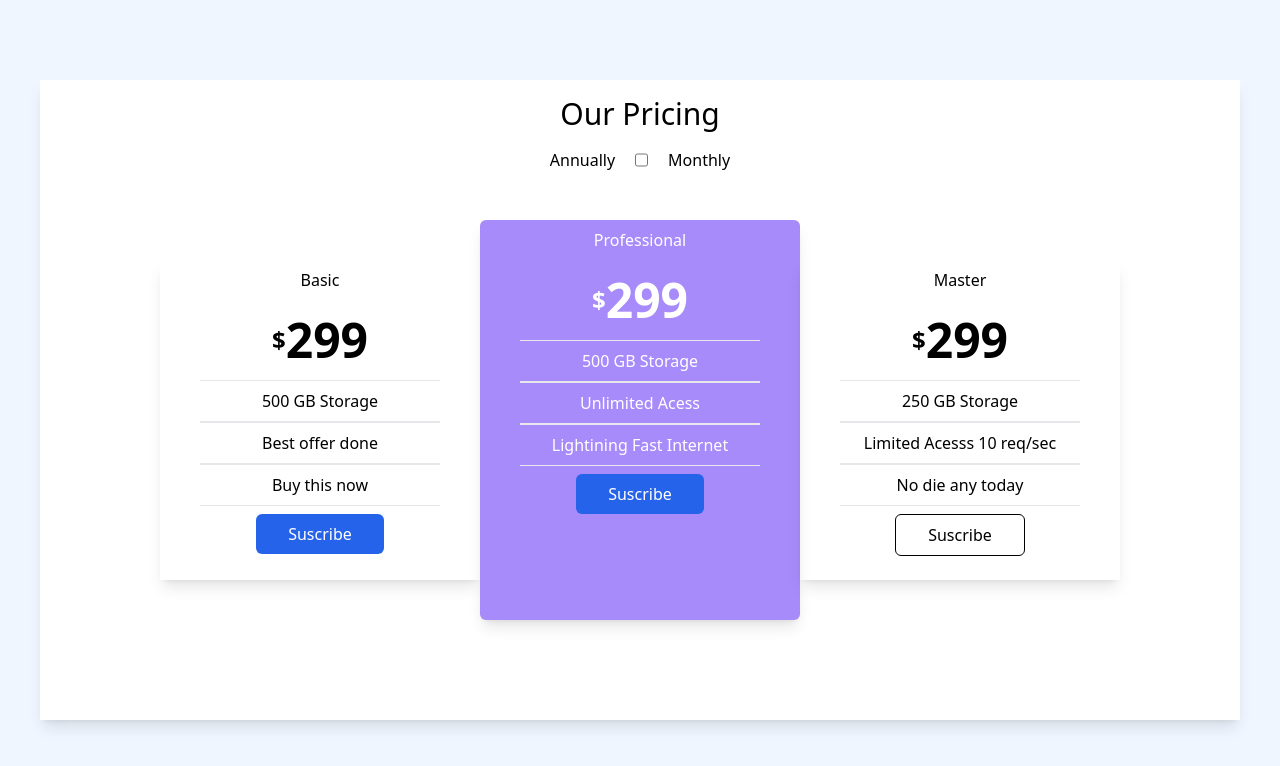
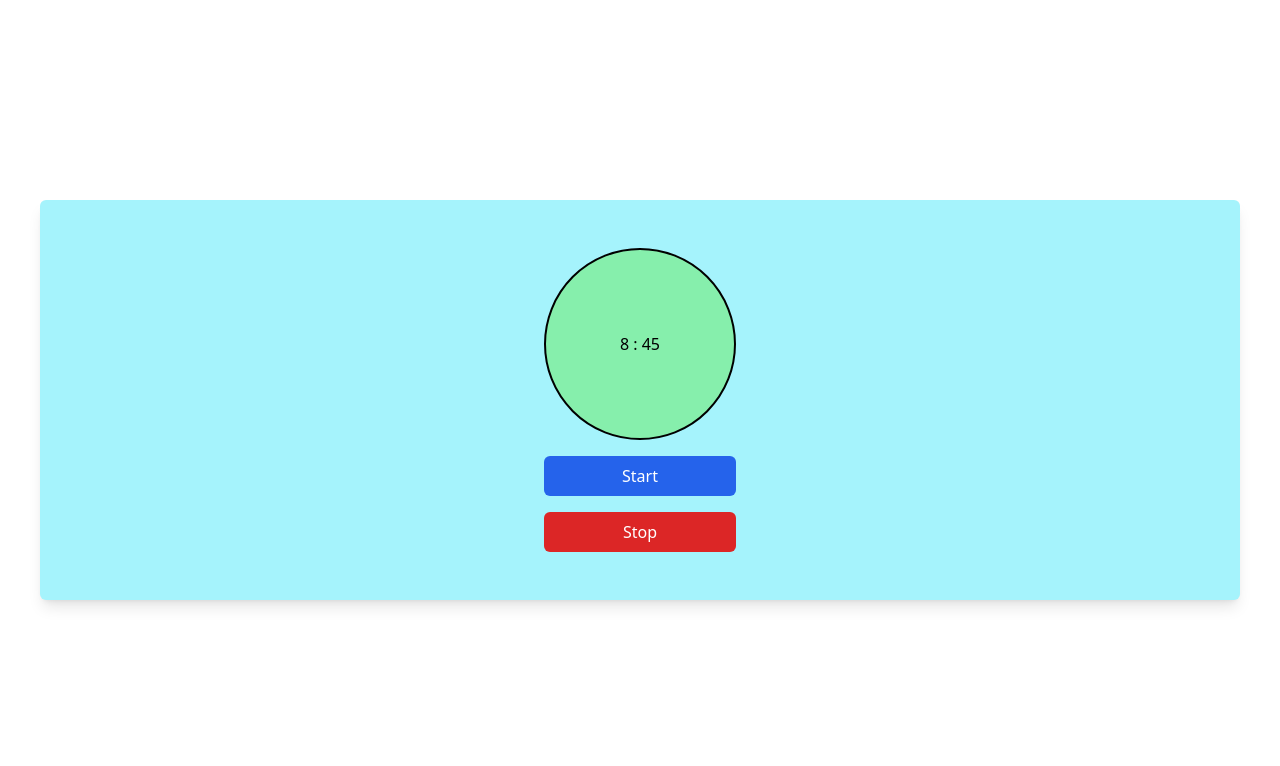
Before and after one commit to rudalkunwar/just-be, a React (Vite) app: page / in a window 1280 px wide. Shown: the top 766 px of the page. Built offline with nearby package versions, Linux system fonts and the light colour scheme.

Commit message:
stopwatch frontend

```diff
--- a/src/App.jsx
+++ b/src/App.jsx
@@ -5,11 +5,13 @@ import Theme from './components/themes/Theme'
 import { ThemeProvider } from './providers/ThemeProvider'
 import Shop from './components/cart/Shop'
 import { CartProvider } from './providers/CartProvider'
+import Stopwatch from './components/practice/Stopwatch'
 
 function App() {
   return (
     <div>
-      <Card />
+      {/* <Card /> */}
+      <Stopwatch />
       {/* <CartProvider>
         <Shop />
       </CartProvider> */}
--- /dev/null
+++ b/src/components/practice/Stopwatch.jsx
@@ -0,0 +1,28 @@
+import React from 'react'
+
+function Stopwatch() {
+    return (
+        <div className='h-screen flex justify-center items-center'>
+
+            <div className='h-1/2 w-full mx-10 shadow-lg bg-cyan-200 rounded-md'>
+                <div className='h-full flex justify-center items-center'>
+                    <div className='flex flex-col gap-4'>
+                        <div>
+                            <div className='h-48 w-48 bg-green-300 rounded-full flex justify-center items-center border-2 border-black'>
+                                <p>
+                                    8 : 45
+                                </p>
+                            </div>
+                        </div>
+                        <button className='px-4 py-2 rounded-md bg-blue-600 text-white'>Start</button>
+                        <button className='px-4 py-2 rounded-md bg-red-600 text-white'>Stop</button>
+                    </div>
+                </div>
+
+            </div>
+
+        </div>
+    )
+}
+
+export default Stopwatch
```
